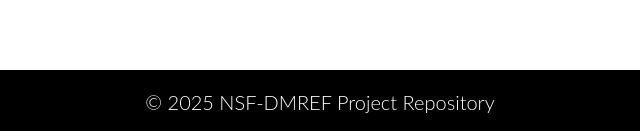
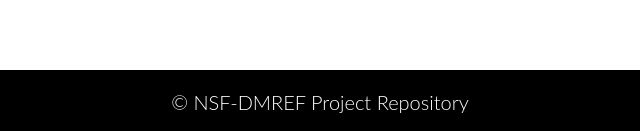
Before and after one commit to fengzhihao77/GT-NCST-NSF-DMREF-main, a plain HTML site: page index.html in a window 1280 px wide. Shown: the part 1114-1245 px from the top of the page, 320-960 px from the left. Drawn offline with Linux system fonts and the light colour scheme.

Commit message:
Update index.html

```diff
--- a/index.html
+++ b/index.html
@@ -40,7 +40,7 @@
   </section>
 
   <footer>
-    &copy; 2025 NSF-DMREF Project Repository
+    &copy; NSF-DMREF Project Repository
   </footer>
 </body>
 </html>
```
